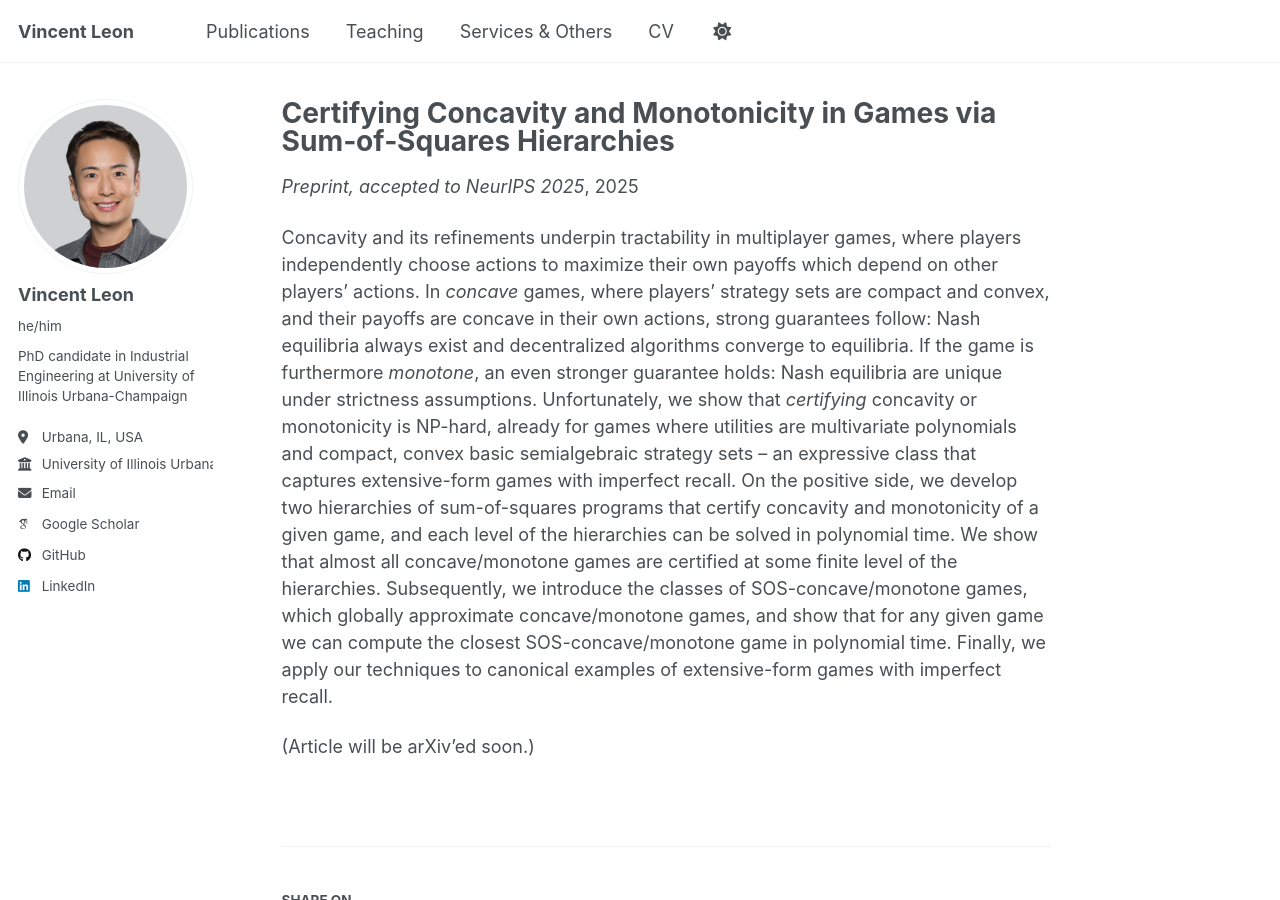
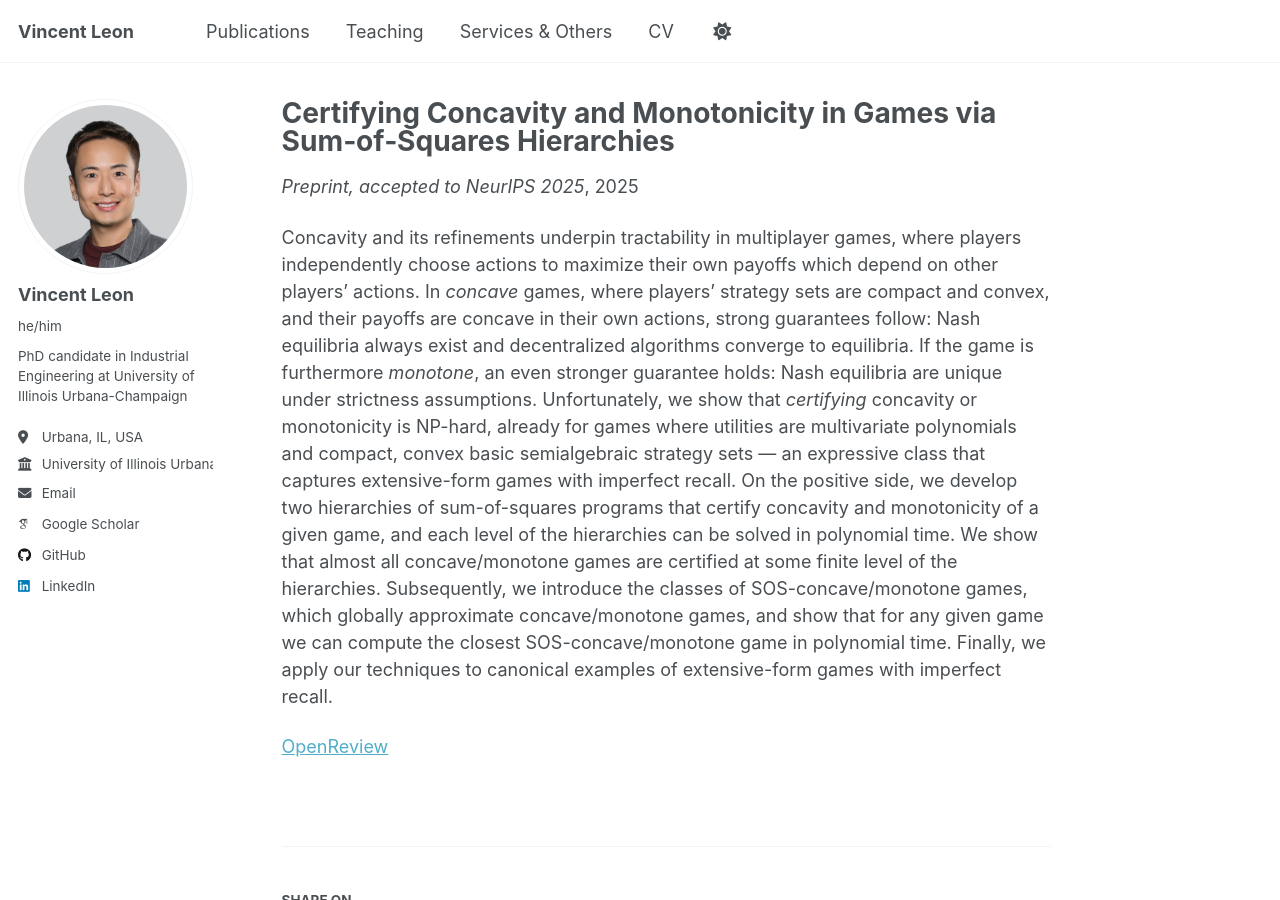
Before and after one commit to vin-leon/vin-leon.github.io, a Jekyll site: the page built from _publications/2025-concavity-monotonicity-games-sos.md, in a window 1280 px wide and 900 px high. Built offline with Jekyll 4.4.1, drawn with Linux system fonts in a browser that asks for light colours; some web fonts are replaced; a script that is not in the unit is left out.

Commit message:
Update 2025-concavity-monotonicity-games-sos.md

```diff
--- a/_publications/2025-concavity-monotonicity-games-sos.md
+++ b/_publications/2025-concavity-monotonicity-games-sos.md
@@ -8,6 +8,6 @@ date: 2025-05-15
 venue: 'Preprint, accepted to NeurIPS 2025'
 ---
 
-Concavity and its refinements underpin tractability in multiplayer games, where players independently choose actions to maximize their own payoffs which depend on other players’ actions.  In _concave_ games, where players' strategy sets are compact and convex, and their payoffs are concave in their own actions, strong guarantees follow: Nash equilibria always exist and decentralized algorithms converge to equilibria. If the game is furthermore _monotone_, an even stronger guarantee holds: Nash equilibria are unique under strictness assumptions. Unfortunately, we show that _certifying_ concavity or monotonicity is NP-hard, already for games where utilities are multivariate polynomials and compact, convex basic semialgebraic strategy sets -- an expressive class that captures extensive-form games with imperfect recall. On the positive side, we develop two hierarchies of sum-of-squares programs that certify concavity and monotonicity of a given game, and each level of the hierarchies can be solved in polynomial time. We show that almost all concave/monotone games are certified at some finite level of the hierarchies. Subsequently, we introduce the classes of SOS-concave/monotone games, which  globally approximate concave/monotone games, and show that for any given game we can compute the closest SOS-concave/monotone game in polynomial time. Finally, we apply our techniques to canonical examples of extensive-form games with imperfect recall.
+Concavity and its refinements underpin tractability in multiplayer games, where players independently choose actions to maximize their own payoffs which depend on other players’ actions.  In _concave_ games, where players' strategy sets are compact and convex, and their payoffs are concave in their own actions, strong guarantees follow: Nash equilibria always exist and decentralized algorithms converge to equilibria. If the game is furthermore _monotone_, an even stronger guarantee holds: Nash equilibria are unique under strictness assumptions. Unfortunately, we show that _certifying_ concavity or monotonicity is NP-hard, already for games where utilities are multivariate polynomials and compact, convex basic semialgebraic strategy sets --- an expressive class that captures extensive-form games with imperfect recall. On the positive side, we develop two hierarchies of sum-of-squares programs that certify concavity and monotonicity of a given game, and each level of the hierarchies can be solved in polynomial time. We show that almost all concave/monotone games are certified at some finite level of the hierarchies. Subsequently, we introduce the classes of SOS-concave/monotone games, which  globally approximate concave/monotone games, and show that for any given game we can compute the closest SOS-concave/monotone game in polynomial time. Finally, we apply our techniques to canonical examples of extensive-form games with imperfect recall.
 
-(Article will be arXiv'ed soon.)
+[OpenReview](https://openreview.net/forum?id=8ftsTxZOLQ)
```
